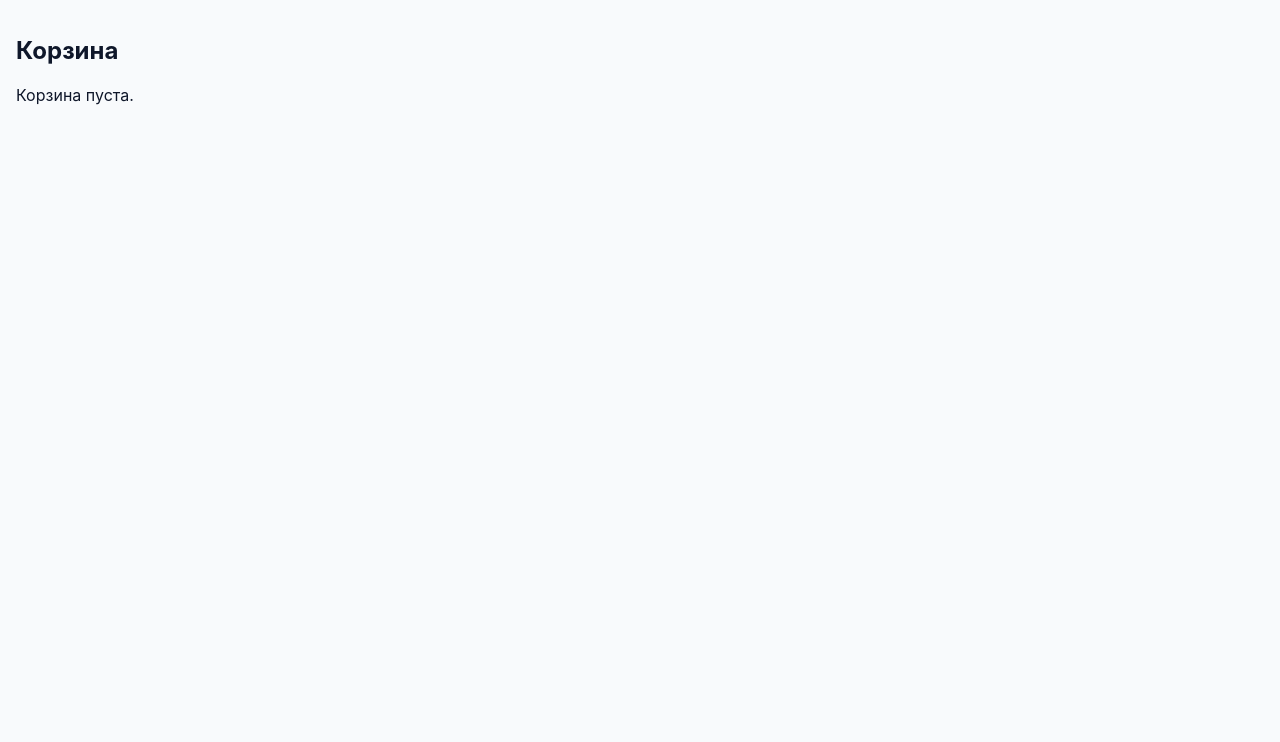
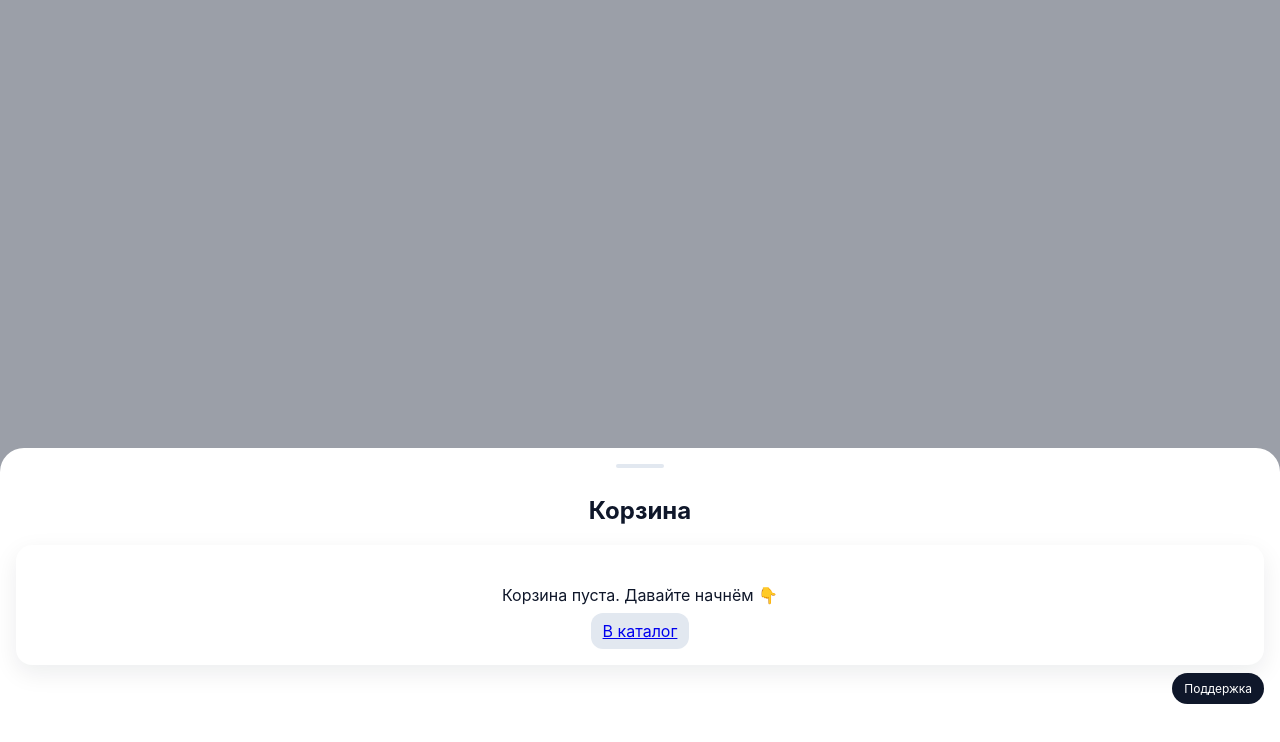
Before and after one commit to fumedjonf-droid/TELEGRAM, a React (Vite) app in the folder webapp/: page /cart in a window 1280 px wide. Shown: the top 742 px of the page. Built offline with nearby package versions, Linux system fonts and the light colour scheme.

Commit message:
Polish storefront UX and admin order cards

```diff
--- a/webapp/src/app/router.tsx
+++ b/webapp/src/app/router.tsx
@@ -1,5 +1,6 @@
 import { createBrowserRouter, Outlet } from "react-router-dom";
 import { AnimatePresence } from "framer-motion";
+import { Welcome } from "../pages/Welcome";
 import { ShopHome } from "../pages/ShopHome";
 import { ProductDetails } from "../pages/ProductDetails";
 import { Cart } from "../pages/Cart";
@@ -19,7 +20,8 @@ export const router = createBrowserRouter([
   {
     element: <AnimatedLayout />,
     children: [
-      { path: "/", element: <ShopHome /> },
+      { path: "/", element: <Welcome /> },
+      { path: "/shop", element: <ShopHome /> },
       { path: "/product/:id", element: <ProductDetails /> },
       { path: "/cart", element: <Cart /> },
       { path: "/checkout", element: <Checkout /> },
--- a/webapp/src/components/layout/PageContainer.tsx
+++ b/webapp/src/components/layout/PageContainer.tsx
@@ -1,5 +1,6 @@
 import { PropsWithChildren } from "react";
 import { motion } from "framer-motion";
+import { SupportButton } from "./SupportButton";
 
 const pageVariants = {
   initial: { opacity: 0, y: 24 },
@@ -17,5 +18,6 @@ export const PageContainer = ({ children }: PropsWithChildren) => (
     transition={{ duration: 0.2 }}
   >
     {children}
+    <SupportButton />
   </motion.main>
 );
--- /dev/null
+++ b/webapp/src/components/layout/SupportButton.tsx
@@ -0,0 +1,7 @@
+import { Link } from "react-router-dom";
+
+export const SupportButton = () => (
+  <Link className="support-button" to="/support">
+    Поддержка
+  </Link>
+);
--- a/webapp/src/components/shop/ProductCard.tsx
+++ b/webapp/src/components/shop/ProductCard.tsx
@@ -17,6 +17,7 @@ export const ProductCard = ({ item }: { item: Item }) => {
       </div>
       <div className="card-body">
         <div className="card-title">{item.name}</div>
+        <div className="card-description">{item.description ?? "Популярный товар"}</div>
         <div className="card-price">{formatMoney(item.price)}</div>
         <button
           className="button"
--- a/webapp/src/pages/Cart/index.tsx
+++ b/webapp/src/pages/Cart/index.tsx
@@ -1,23 +1,42 @@
 import { PageContainer } from "../../components/layout/PageContainer";
 import { useCartStore } from "../../store/cart.store";
 import { formatMoney } from "../../utils/formatMoney";
-import { Link } from "react-router-dom";
+import { Link, useNavigate } from "react-router-dom";
+import { motion } from "framer-motion";
 
 export const Cart = () => {
   const items = useCartStore((state) => state.items);
   const total = useCartStore((state) => state.totalPrice());
+  const navigate = useNavigate();
 
   return (
     <PageContainer>
+      <div className="cart-overlay" onClick={() => navigate(-1)} />
+      <motion.section
+        className="cart-sheet"
+        initial={{ y: 300, opacity: 0 }}
+        animate={{ y: 0, opacity: 1 }}
+        exit={{ y: 300, opacity: 0 }}
+        transition={{ type: "spring", stiffness: 260, damping: 24 }}
+      >
+        <div className="sheet-header">
+          <div className="sheet-handle" />
           <h2>Корзина</h2>
+        </div>
         {items.length === 0 ? (
-        <p>Корзина пуста.</p>
+          <div className="empty-state">
+            <p>Корзина пуста. Давайте начнём 👇</p>
+            <Link className="button" to="/shop">
+              В каталог
+            </Link>
+          </div>
         ) : (
           <>
             <ul className="cart-list">
               {items.map((item) => (
-              <li key={item.itemId}>
-                {item.name} × {item.qty}
+                <li key={item.itemId} className="cart-item">
+                  <span>{item.name}</span>
+                  <span>× {item.qty}</span>
                 </li>
               ))}
             </ul>
@@ -27,6 +46,7 @@ export const Cart = () => {
             </Link>
           </>
         )}
+      </motion.section>
     </PageContainer>
   );
 };
--- a/webapp/src/pages/MyOrders/index.tsx
+++ b/webapp/src/pages/MyOrders/index.tsx
@@ -3,6 +3,8 @@ import { PageContainer } from "../../components/layout/PageContainer";
 export const MyOrders = () => (
   <PageContainer>
     <h2>Мои заказы</h2>
-    <p>Список заказов появится после оформления.</p>
+    <div className="empty-state">
+      <p>У вас пока нет заказов. Давайте начнём 👇</p>
+    </div>
   </PageContainer>
 );
--- a/webapp/src/pages/OrderDetails/index.tsx
+++ b/webapp/src/pages/OrderDetails/index.tsx
@@ -1,8 +1,9 @@
 import { PageContainer } from "../../components/layout/PageContainer";
+import { StatusTimeline } from "../../components/orders/StatusTimeline";
 
 export const OrderDetails = () => (
   <PageContainer>
     <h2>Детали заказа</h2>
-    <p>Таймлайн статусов будет отображён здесь.</p>
+    <StatusTimeline status="paid_review" />
   </PageContainer>
 );
--- a/webapp/src/pages/ShopHome/index.tsx
+++ b/webapp/src/pages/ShopHome/index.tsx
@@ -1,4 +1,4 @@
-import { useMemo, useState } from "react";
+import { useEffect, useMemo, useState } from "react";
 import { useQuery } from "@tanstack/react-query";
 import { fetchCategories, fetchItems } from "../../api/items.api";
 import { AppHeader } from "../../components/layout/AppHeader";
@@ -7,8 +7,10 @@ import { PageContainer } from "../../components/layout/PageContainer";
 import { CategoryBar } from "../../components/shop/CategoryBar";
 import { ProductGrid } from "../../components/shop/ProductGrid";
 import { SearchInput } from "../../components/shop/SearchInput";
+import { useNavigate } from "react-router-dom";
 
 export const ShopHome = () => {
+  const navigate = useNavigate();
   const { data: items = [], isLoading } = useQuery({ queryKey: ["items"], queryFn: fetchItems });
   const { data: categories = [] } = useQuery({
     queryKey: ["categories"],
@@ -25,12 +27,26 @@ export const ShopHome = () => {
     });
   }, [items, activeCategory, search]);
 
+  useEffect(() => {
+    if (!localStorage.getItem("shop_welcome_seen")) {
+      navigate("/", { replace: true });
+    }
+  }, [navigate]);
+
   return (
     <PageContainer>
       <AppHeader />
       <SearchInput value={search} onChange={setSearch} />
       <CategoryBar categories={categories} activeId={activeCategory} onChange={setActiveCategory} />
-      {isLoading ? <div className="skeleton">Загрузка...</div> : <ProductGrid items={filteredItems} />}
+      {isLoading ? (
+        <div className="skeleton shimmer" />
+      ) : filteredItems.length === 0 ? (
+        <div className="empty-state">
+          <p>Товары скоро появятся. Загляните чуть позже ✨</p>
+        </div>
+      ) : (
+        <ProductGrid items={filteredItems} />
+      )}
       <BottomCartBar />
     </PageContainer>
   );
--- /dev/null
+++ b/webapp/src/pages/Welcome/index.tsx
@@ -0,0 +1,36 @@
+import { useNavigate } from "react-router-dom";
+import { PageContainer } from "../../components/layout/PageContainer";
+
+export const Welcome = () => {
+  const navigate = useNavigate();
+
+  const handleEnter = () => {
+    localStorage.setItem("shop_welcome_seen", "true");
+    navigate("/shop");
+  };
+
+  return (
+    <PageContainer>
+      <div className="welcome">
+        <h1>Быстро. Безопасно. Официально.</h1>
+        <div className="welcome-grid">
+          <div className="welcome-card">
+            <div className="icon">⚡</div>
+            <div>Мгновенная обработка</div>
+          </div>
+          <div className="welcome-card">
+            <div className="icon">🔒</div>
+            <div>Безопасная оплата</div>
+          </div>
+          <div className="welcome-card">
+            <div className="icon">📦</div>
+            <div>Автовыдача / поддержка</div>
+          </div>
+        </div>
+        <button className="button primary" onClick={handleEnter}>
+          Перейти в магазин
+        </button>
+      </div>
+    </PageContainer>
+  );
+};
--- a/webapp/src/styles/globals.css
+++ b/webapp/src/styles/globals.css
@@ -12,6 +12,7 @@ body {
 .page {
   padding: 16px;
   min-height: 100vh;
+  position: relative;
 }
 
 .app-header {
@@ -54,7 +55,7 @@ body {
 
 .grid {
   display: grid;
-  grid-template-columns: repeat(auto-fill, minmax(160px, 1fr));
+  grid-template-columns: repeat(auto-fill, minmax(220px, 1fr));
   gap: 12px;
 }
 
@@ -75,6 +76,24 @@ body {
   display: flex;
   flex-direction: column;
   gap: 6px;
+}
+
+.card-title {
+  font-weight: 600;
+  font-size: 16px;
+}
+
+.card-description {
+  font-size: 13px;
+  color: #64748b;
+  white-space: nowrap;
+  overflow: hidden;
+  text-overflow: ellipsis;
+}
+
+.card-price {
+  font-size: 18px;
+  font-weight: 700;
 }
 
 .button {
@@ -128,9 +147,24 @@ body {
 }
 
 .skeleton {
-  padding: 16px;
-  background: #e2e8f0;
+  height: 200px;
   border-radius: 12px;
+  background: linear-gradient(90deg, #e2e8f0 0%, #f1f5f9 50%, #e2e8f0 100%);
+  background-size: 200% 100%;
+  animation: shimmer 1.4s infinite;
+}
+
+.shimmer {
+  animation: shimmer 1.4s infinite;
+}
+
+@keyframes shimmer {
+  0% {
+    background-position: 0% 50%;
+  }
+  100% {
+    background-position: 100% 50%;
+  }
 }
 
 .cart-list {
@@ -141,3 +175,163 @@ body {
 .total {
   font-weight: 600;
 }
+
+.welcome {
+  display: grid;
+  gap: 16px;
+  text-align: center;
+}
+
+.welcome-grid {
+  display: grid;
+  gap: 12px;
+}
+
+.welcome-card {
+  background: white;
+  border-radius: 16px;
+  padding: 16px;
+  box-shadow: 0 8px 24px rgba(15, 23, 42, 0.08);
+  display: flex;
+  gap: 12px;
+  align-items: center;
+  justify-content: center;
+}
+
+.welcome-card .icon {
+  font-size: 24px;
+}
+
+.empty-state {
+  padding: 24px;
+  background: white;
+  border-radius: 16px;
+  box-shadow: 0 8px 24px rgba(15, 23, 42, 0.08);
+  text-align: center;
+}
+
+.cart-overlay {
+  position: fixed;
+  inset: 0;
+  background: rgba(15, 23, 42, 0.4);
+}
+
+.cart-sheet {
+  position: fixed;
+  left: 0;
+  right: 0;
+  bottom: 0;
+  background: white;
+  border-radius: 24px 24px 0 0;
+  padding: 16px;
+  min-height: 40vh;
+}
+
+.sheet-header {
+  display: flex;
+  flex-direction: column;
+  align-items: center;
+  gap: 8px;
+}
+
+.sheet-handle {
+  width: 48px;
+  height: 4px;
+  background: #e2e8f0;
+  border-radius: 999px;
+}
+
+.cart-item {
+  display: flex;
+  justify-content: space-between;
+  padding: 8px 0;
+}
+
+.step-progress {
+  display: grid;
+  grid-template-columns: repeat(4, 1fr);
+  gap: 8px;
+  margin-bottom: 16px;
+}
+
+.step {
+  background: #e2e8f0;
+  border-radius: 999px;
+  padding: 6px 8px;
+  font-size: 12px;
+  text-align: center;
+}
+
+.step.active {
+  background: #2563eb;
+  color: white;
+}
+
+.proof-box {
+  display: flex;
+  gap: 12px;
+  align-items: center;
+  padding: 12px;
+  border-radius: 16px;
+  border: 1px dashed #cbd5f5;
+  background: #f8fafc;
+}
+
+.proof-box input {
+  margin-left: auto;
+}
+
+.proof-box.highlight {
+  border-color: #ef4444;
+}
+
+.proof-title {
+  font-weight: 600;
+}
+
+.proof-subtitle {
+  font-size: 12px;
+  color: #64748b;
+}
+
+.trust-note {
+  display: flex;
+  gap: 8px;
+  align-items: center;
+  font-size: 12px;
+  color: #475569;
+  margin-top: 8px;
+}
+
+.timeline {
+  display: grid;
+  gap: 12px;
+}
+
+.timeline-row {
+  display: flex;
+  align-items: center;
+  gap: 10px;
+}
+
+.timeline-dot {
+  width: 10px;
+  height: 10px;
+  border-radius: 50%;
+}
+
+.timeline-label.active {
+  font-weight: 600;
+}
+
+.support-button {
+  position: fixed;
+  right: 16px;
+  bottom: 96px;
+  background: #0f172a;
+  color: white;
+  padding: 8px 12px;
+  border-radius: 999px;
+  text-decoration: none;
+  font-size: 12px;
+}
```
Also changed, not shown: webapp/src/components/orders/StatusTimeline.tsx (added, +30 -0 lines), webapp/src/pages/Checkout/index.tsx (+33 -5 lines), 1 other file (tests, documents, lock files or other folders). Lines whose indentation alone changed are shown as unchanged.
